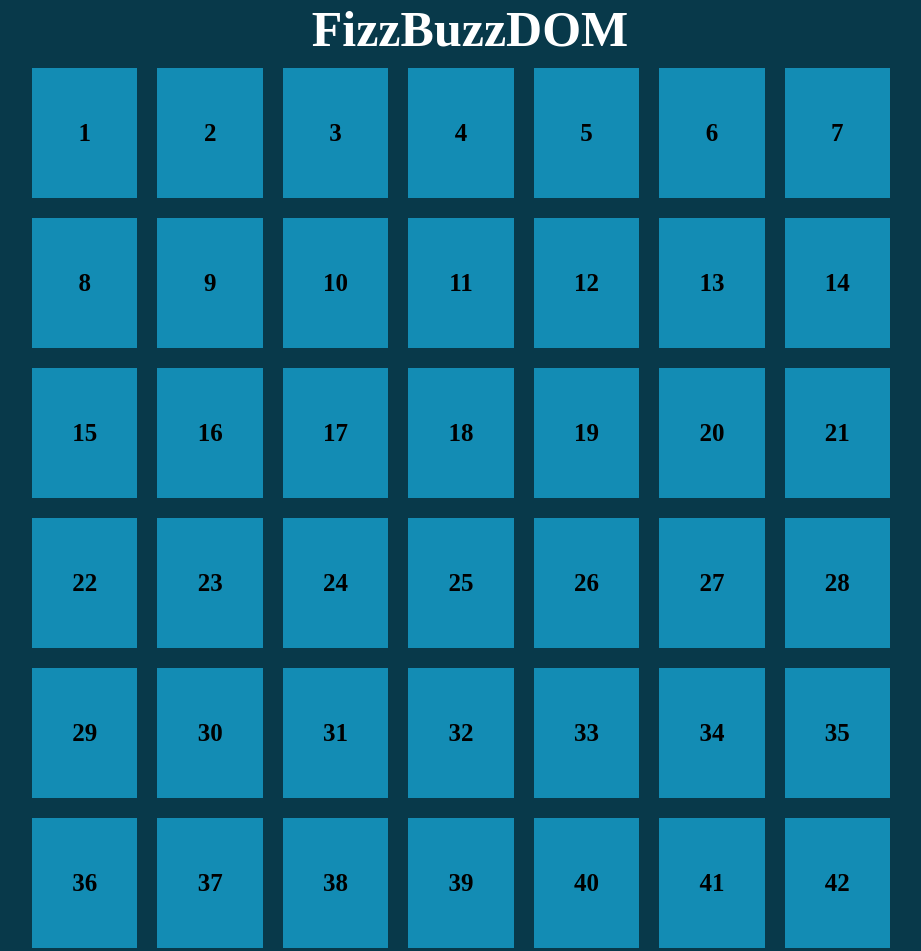
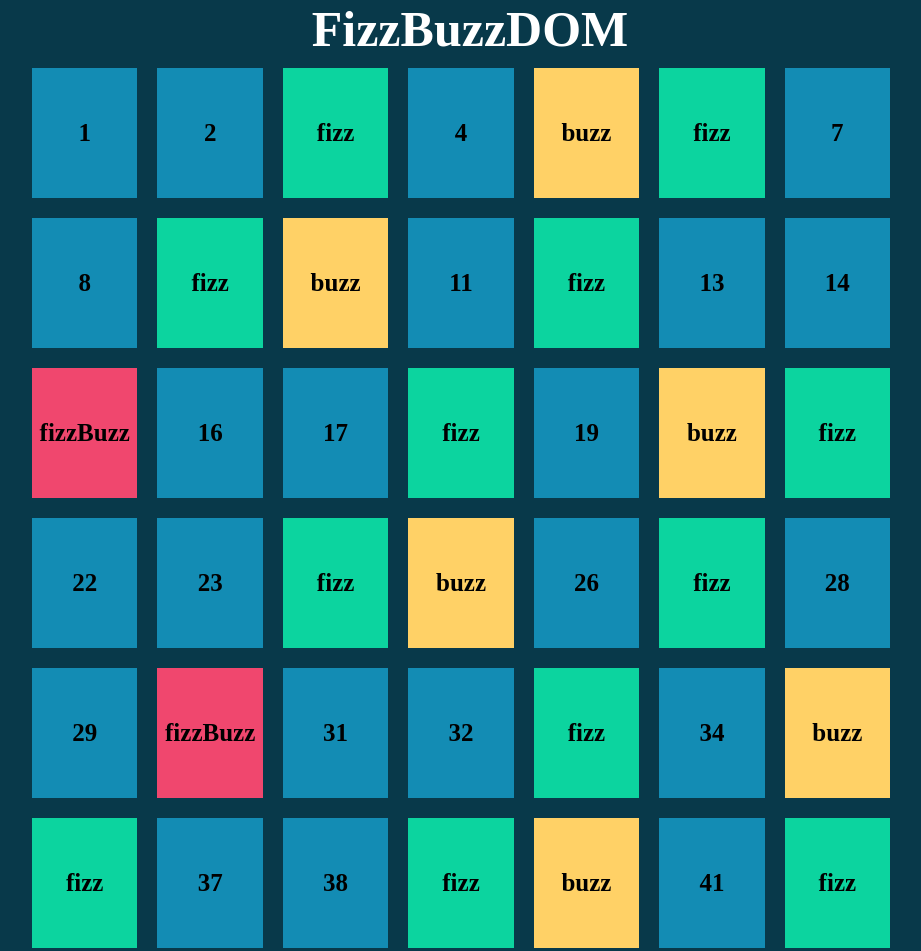
Before and after one commit to sim-sal/js-fizzbuzz, a plain HTML site: page index.html in a window 1280 px wide. Shown: the top 951 px of the page, without its empty margins (170-1091 px from the left). Drawn offline with Linux system fonts and the light colour scheme.

Commit message:
added divisibility condition for "i" elements

```diff
--- a/css/style.css
+++ b/css/style.css
@@ -24,8 +24,7 @@
     margin: auto;
 }
 
-#contenitore .square{
-    background-color: rgb(19, 140, 180);
+#contenitore .square , .fizz , .buzz , .fizzbuzz{
     display: flex;
     justify-content: center;
     align-items: center;
@@ -36,3 +35,19 @@
     font-weight: bold;
     font-size: 25px;
 }
+
+.square{
+    background-color: rgb(19, 140, 180);
+}
+
+.fizz{
+    background-color: rgb(12, 212, 159);
+}
+
+.buzz{
+    background-color: rgb(255, 209, 102);
+}
+
+.fizzbuzz{
+    background-color: rgb(240, 71, 110);
+}
--- a/js/main.js
+++ b/js/main.js
@@ -17,4 +17,22 @@ for (let i = 1; i <= 100; i++){
     // aggiungo al contenitore l'elemento creato
     contenitore.append(quadrato);
 
+    // aggiungo le condizioni per i numeri divisibili per 3
+    if (i % 3 == 0 && i % 5 == 0){
+        quadrato.classList.remove('square');
+        quadrato.classList.add('fizzbuzz');
+        quadrato.innerHTML = "fizzBuzz";
+    }
+    // aggiungo le condizioni per i numeri divisibili per 5
+    else if (i%3==0){
+        quadrato.classList.remove('square');
+        quadrato.classList.add('fizz');
+        quadrato.innerHTML = "fizz";
+    }
+    // aggiungo le condizioni per i numeri divisibili sia per 3 che per 5
+    else if (i%5==0){
+        quadrato.classList.remove('square');
+        quadrato.classList.add('buzz');
+        quadrato.innerHTML = "buzz";
+    }
 }
```
